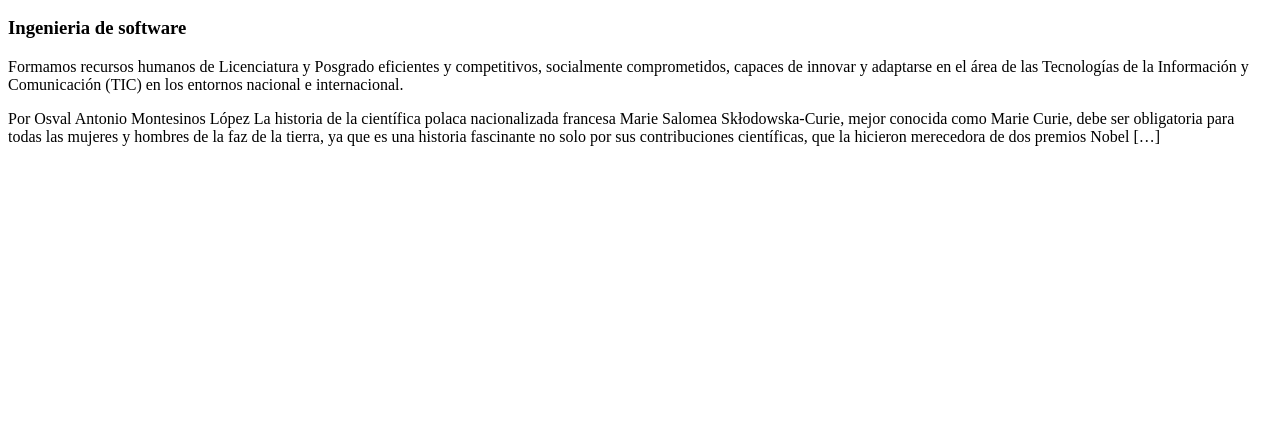
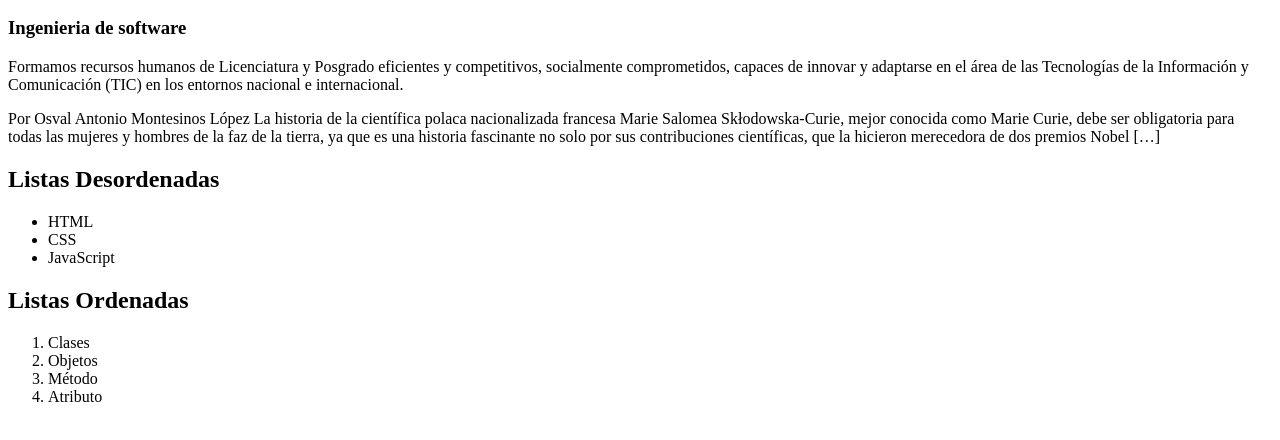
Before and after one commit to IvanGodinez21/01-Elementos-HTML, a plain HTML site: page index.html in a window 1280 px wide. Shown: the part 96-536 px from the top of the page. Drawn offline with Linux system fonts and the light colour scheme.

Commit message:
Agregar Listas Ordenadas y Desordenadas

```diff
--- a/index.html
+++ b/index.html
@@ -5,12 +5,24 @@
     <meta http-equiv="X-UA-Compatible" content="ie=edge">
     <title>Elementos HTML</title>
 </head>
-<body>
+    <body>
     <h1>Universidad de Colima</h1>
     <h2>Facultad de Telemática</h2>
     <h3>Ingenieria de software</h3>
     <p>Formamos recursos humanos de Licenciatura y Posgrado eficientes y competitivos, socialmente comprometidos, capaces de innovar y adaptarse en el área de las Tecnologías de la Información y Comunicación (TIC) en los entornos nacional e internacional.</p>
     <p>Por Osval Antonio Montesinos López La historia de la científica polaca nacionalizada francesa Marie Salomea Skłodowska-Curie, mejor conocida como Marie Curie, debe ser obligatoria para todas las mujeres y hombres de la faz de la tierra, ya que es una historia fascinante no solo por sus contribuciones científicas, que la hicieron merecedora de dos premios Nobel […]</p>
-
-</body>
+    <h2>Listas Desordenadas</h2>
+    <ul>
+        <li>HTML</li>
+        <li>CSS</li>
+        <li>JavaScript</li>
+    </ul>
+    <h2>Listas Ordenadas</h2>
+    <ol>
+        <li>Clases</li>
+        <li>Objetos</li>
+        <li>Método</li>
+        <li>Atributo</li>
+    </ol>
+    </body>
 </html>
```
